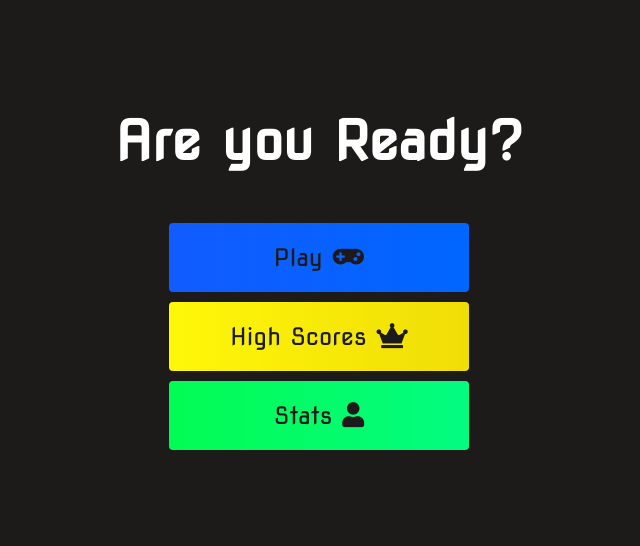
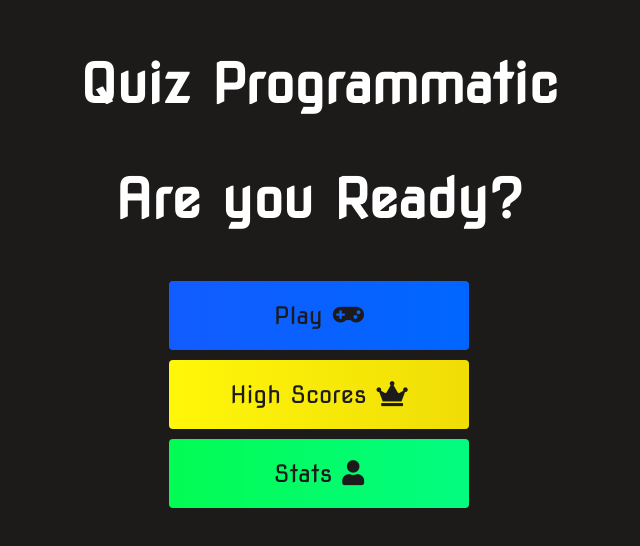
Before and after one commit to atan59/COMP4537Project, a website: page index.html in a window 1280 px wide. Shown: the part 116-662 px from the top of the page, without its empty margins (321-961 px from the left). Drawn offline with Linux system fonts and the light colour scheme; no server answers.

Commit message:
Added Quiz app name

```diff
--- a/index.html
+++ b/index.html
@@ -14,6 +14,7 @@
 <body>
     <div class="container">
         <div id="home" class="flex-column flex-center">
+            <h1>Quiz Programmatic</h1>
             <h1>Are you Ready?</h1>
             <a href="./categories.html" class="btn">Play<i class="fas fa-gamepad"></i></a>
             <a href="./highscores.html" id="highscore-btn" class="btn">
```
